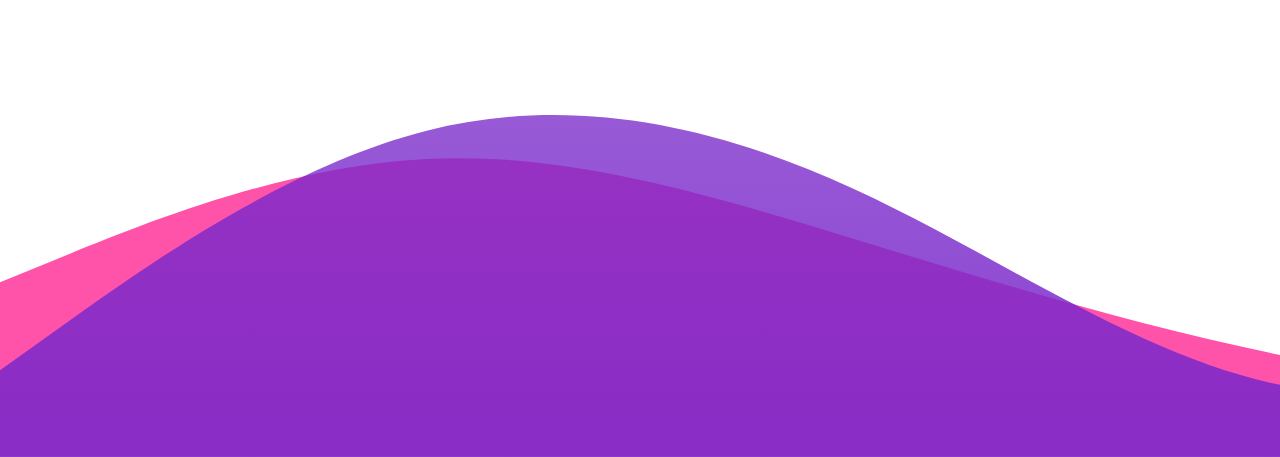
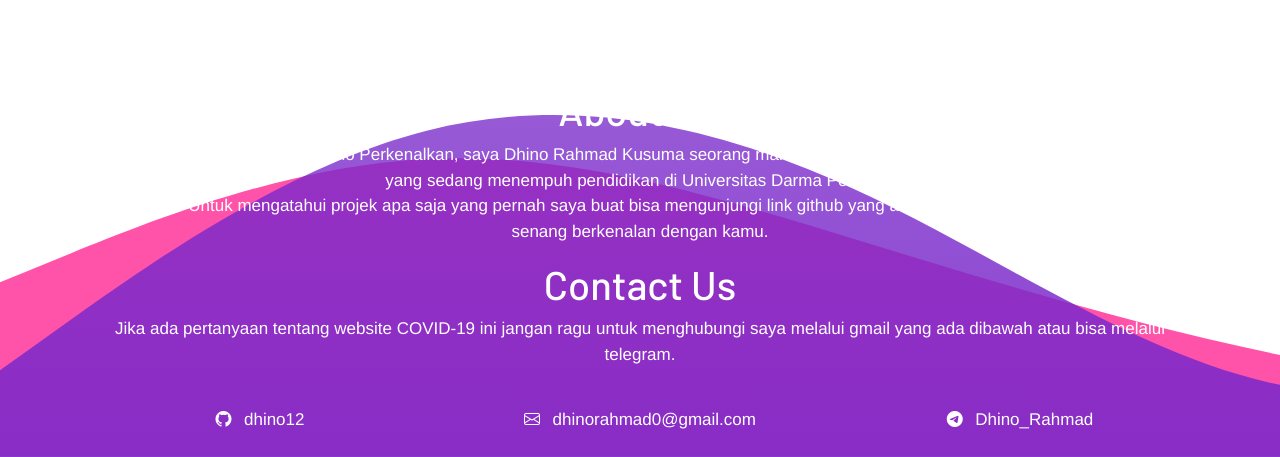
Before and after one commit to Dhino12/covid-19-id, a website built with webpack: page src/template.html in a window 1280 px wide. Shown: the part 4046-4503 px from the top of the page. Built offline with nearby package versions, Linux system fonts and the light colour scheme; files whose address does not match are found by name.

Commit message:
add footer

```diff
--- a/src/template.html
+++ b/src/template.html
@@ -402,9 +402,9 @@
         </div>
     </main>
     <footer>
-        <div class="container-fluid p-0" style="height: 20rem;">
-            <svg id="wave" style="transform:rotate(0deg); transition: 0.3s" viewBox="0 0 1440 490" version="1.1"
-                xmlns="http://www.w3.org/2000/svg">
+        <div class="p-0 position-relative w-100">
+            <svg id="wave" style="transform:rotate(0deg); transition: 0.3s; z-index: 0;" viewBox="0 0 1440 490"
+                version="1.1" xmlns="http://www.w3.org/2000/svg">
                 <path style="transform:translate(0, 0px); opacity:1" fill="rgba(255, 0, 128, 0.68)"
                     d="M0,294L80,261.3C160,229,320,163,480,155.2C640,147,800,196,960,245C1120,294,1280,343,1440,375.7C1600,408,1760,425,1920,400.2C2080,376,2240,310,2400,302.2C2560,294,2720,343,2880,326.7C3040,310,3200,229,3360,228.7C3520,229,3680,310,3840,310.3C4000,310,4160,229,4320,196C4480,163,4640,180,4800,187.8C4960,196,5120,196,5280,236.8C5440,278,5600,359,5760,400.2C5920,441,6080,441,6240,432.8C6400,425,6560,408,6720,359.3C6880,310,7040,229,7200,196C7360,163,7520,180,7680,228.7C7840,278,8000,359,8160,367.5C8320,376,8480,310,8640,285.8C8800,261,8960,278,9120,285.8C9280,294,9440,294,9600,277.7C9760,261,9920,229,10080,204.2C10240,180,10400,163,10560,130.7C10720,98,10880,49,11040,65.3C11200,82,11360,163,11440,204.2L11520,245L11520,490L11440,490C11360,490,11200,490,11040,490C10880,490,10720,490,10560,490C10400,490,10240,490,10080,490C9920,490,9760,490,9600,490C9440,490,9280,490,9120,490C8960,490,8800,490,8640,490C8480,490,8320,490,8160,490C8000,490,7840,490,7680,490C7520,490,7360,490,7200,490C7040,490,6880,490,6720,490C6560,490,6400,490,6240,490C6080,490,5920,490,5760,490C5600,490,5440,490,5280,490C5120,490,4960,490,4800,490C4640,490,4480,490,4320,490C4160,490,4000,490,3840,490C3680,490,3520,490,3360,490C3200,490,3040,490,2880,490C2720,490,2560,490,2400,490C2240,490,2080,490,1920,490C1760,490,1600,490,1440,490C1280,490,1120,490,960,490C800,490,640,490,480,490C320,490,160,490,80,490L0,490Z">
                 </path>
@@ -418,6 +418,41 @@
                     d="M0,343L80,285.8C160,229,320,114,480,73.5C640,33,800,65,960,138.8C1120,212,1280,327,1440,359.3C1600,392,1760,343,1920,343C2080,343,2240,392,2400,392C2560,392,2720,343,2880,334.8C3040,327,3200,359,3360,351.2C3520,343,3680,294,3840,269.5C4000,245,4160,245,4320,269.5C4480,294,4640,343,4800,334.8C4960,327,5120,261,5280,236.8C5440,212,5600,229,5760,245C5920,261,6080,278,6240,245C6400,212,6560,131,6720,106.2C6880,82,7040,114,7200,106.2C7360,98,7520,49,7680,24.5C7840,0,8000,0,8160,57.2C8320,114,8480,229,8640,245C8800,261,8960,180,9120,138.8C9280,98,9440,98,9600,130.7C9760,163,9920,229,10080,212.3C10240,196,10400,98,10560,122.5C10720,147,10880,294,11040,302.2C11200,310,11360,180,11440,114.3L11520,49L11520,490L11440,490C11360,490,11200,490,11040,490C10880,490,10720,490,10560,490C10400,490,10240,490,10080,490C9920,490,9760,490,9600,490C9440,490,9280,490,9120,490C8960,490,8800,490,8640,490C8480,490,8320,490,8160,490C8000,490,7840,490,7680,490C7520,490,7360,490,7200,490C7040,490,6880,490,6720,490C6560,490,6400,490,6240,490C6080,490,5920,490,5760,490C5600,490,5440,490,5280,490C5120,490,4960,490,4800,490C4640,490,4480,490,4320,490C4160,490,4000,490,3840,490C3680,490,3520,490,3360,490C3200,490,3040,490,2880,490C2720,490,2560,490,2400,490C2240,490,2080,490,1920,490C1760,490,1600,490,1440,490C1280,490,1120,490,960,490C800,490,640,490,480,490C320,490,160,490,80,490L0,490Z">
                 </path>
             </svg>
+            <div class="container position-absolute bottom-0 start-0 end-0 mx-auto text-center text-white pb-4">
+                <div class="col">
+                    <div class="row">
+                        <h1>About Me</h1>
+                    </div>
+                    <div class="row">
+                        <p>Hallo Perkenalkan, saya Dhino Rahmad Kusuma seorang mahasiswa dari kota bekasi <br>yang
+                            sedang
+                            menempuh pendidikan di Universitas Darma Persada. <br>
+                            Untuk mengatahui projek apa saja yang pernah saya buat bisa mengunjungi link github yang ada
+                            dibawah, terima kasih, <br> senang berkenalan dengan kamu.</p>
+                    </div>
+                    <div class="row">
+                        <h1>Contact Us</h1>
+                    </div>
+                    <div class="row">
+                        <p>Jika ada pertanyaan tentang website COVID-19 ini jangan ragu untuk menghubungi saya melalui
+                            gmail yang ada dibawah atau bisa melalui telegram.<br></p>
+                    </div>
+                    <div class="row mt-4">
+                        <div class="col-lg-4">
+                            <i class="bi bi-github"></i>
+                            <p class="ms-2 d-inline">dhino12</p>
+                        </div>
+                        <div class="col-lg-4">
+                            <i class="bi bi-envelope"></i>
+                            <p class="ms-2 d-inline">dhinorahmad0@gmail.com</p>
+                        </div>
+                        <div class="col-lg-4">
+                            <i class="bi bi-telegram"></i>
+                            <p class="ms-2 d-inline">Dhino_Rahmad</p>
+                        </div>
+                    </div>
+                </div>
+            </div>
         </div>
     </footer>
 </body>
```
